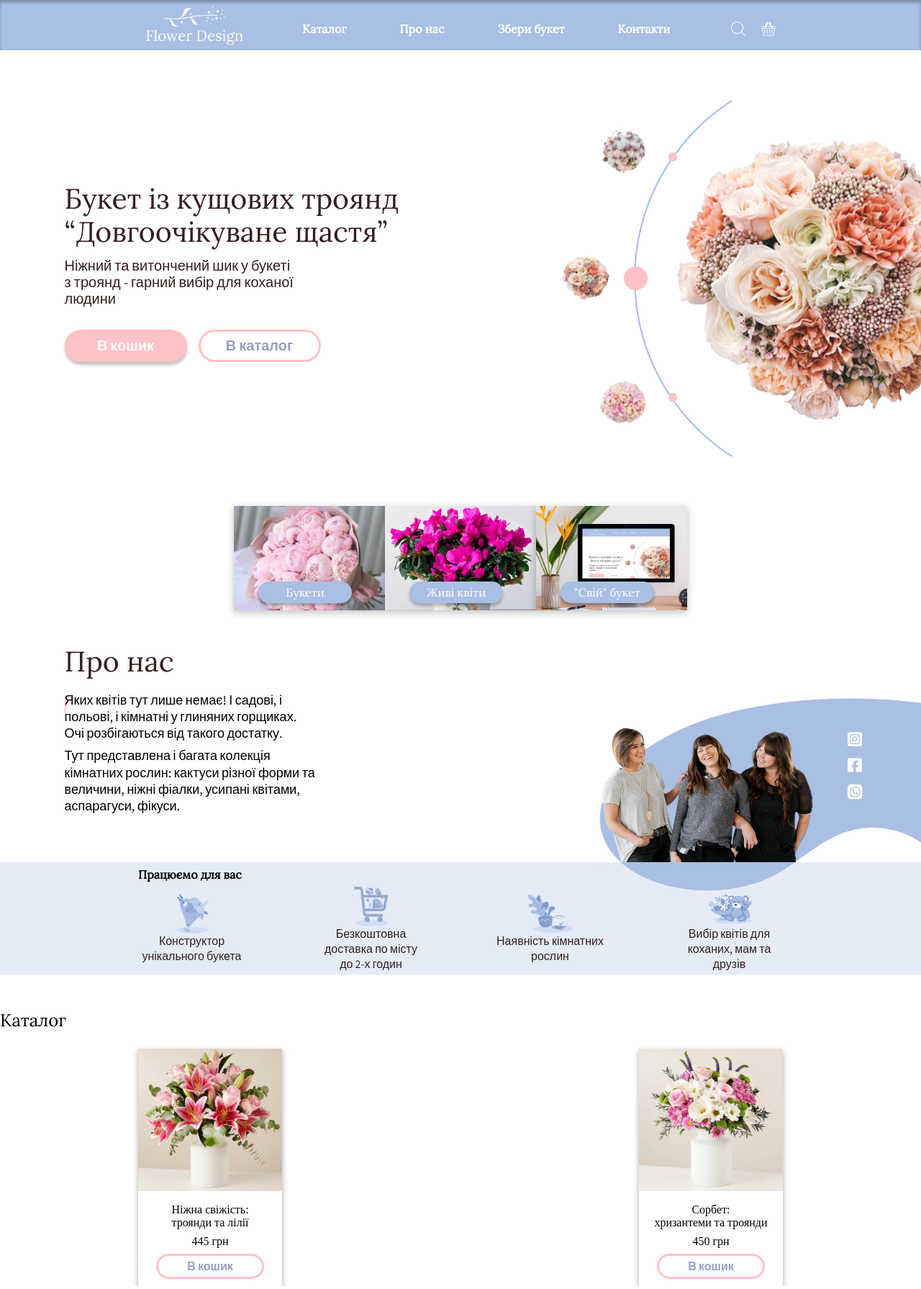
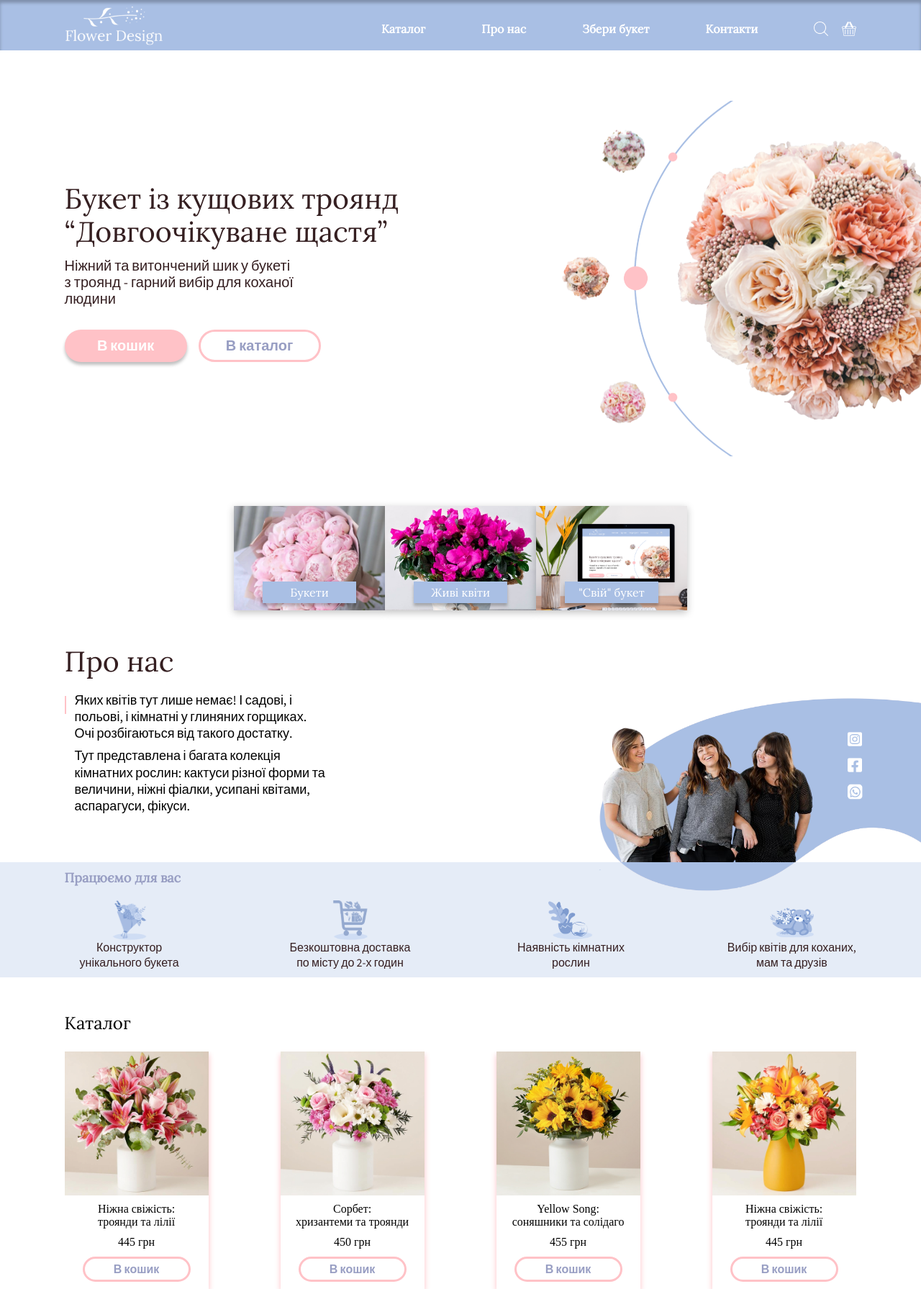
Before and after one commit to WeirdLight/Portfolio, a plain HTML site: page index.html in a window 1280 px wide. Shown: the top 1791 px of the page at 72% size. Drawn offline with nearby package versions, Linux system fonts and the light colour scheme.

Commit message:
змінено шаблон сторінки

```diff
--- a/index.html
+++ b/index.html
@@ -12,18 +12,16 @@
 <body>
     <header>
         <div class="header">
-            <span class="menu-items">
-                <a href="#"><img src="./images/menu/logo.png" /></a>
-                <ul>
-                    <li><a href='#'>Каталог</a></li>
-                    <li><a href='#'>Про нас</a></li>
-                    <li><a href='#'>Збери букет</a></li>
-                    <li><a href='#'>Контакти</a></li>
-                </ul>
+            <a href="#"><img name='logo' src="./images/menu/logo.png" /></a>
+            <span class="menu-list">
+                <a href='#'>Каталог</a>
+                <a href='#'>Про нас</a>
+                <a href='#'>Збери букет</a>
+                <a href='#'>Контакти</a>
+                <span>
+                    <img name="lupa" src="./images/menu/lupa.png" />
+                    <a href="#"><img name="basket" src="./images/menu/basket.png" /></a>
                 </span>
-            <span class="function-in-menu">
-                <img src="./images/menu/lupa.png" />
-                <a href="#"><img src="./images/menu/basket.png" /></a>
             </span>
         </div>
     </header>
@@ -69,8 +67,9 @@
         </span>
     </section>
     <section class="our-functions">
+        <span class="container1">
+            <span class="header"><h2>Працюємо для вас</h2></span>
             <span class="container">
-            <h2>Працюємо для вас</h2>
                 <span>
                     <img src="./images/section3/constructor.png" alt="constructor">
                     <p>Конструктор унікального букета</p>
@@ -88,10 +87,12 @@
                     <p>Вибір квітів для коханих, мам та друзів</p>
                 </span>
             </span>
+        </span>
     </section>
     <section class="catalog">
+        <span class="container1">
             <h2>Каталог</h2>
-        <span class="content">
+            <div class="content">
                 <span>
                     <img src="./images/section4-catalog/flower1.png" alt="soft-fresh">
                     <p>Ніжна свіжість:<br/>троянди та лілії</p>
@@ -104,6 +105,31 @@
                     <p>450 грн</p>
                     <button class="button1">В кошик</button>
                 </span>
+                <span>
+                    <img src="./images/section4-catalog/flower3.png" alt="sorbet">
+                    <p>Yellow Song:<br/>соняшники та солідаго</p>
+                    <p>455 грн</p>
+                    <button class="button1">В кошик</button>
+                </span>
+                <span>
+                    <img src="./images/section4-catalog/flower4.png" alt="soft-fresh">
+                    <p>Ніжна свіжість:<br/>троянди та лілії</p>
+                    <p>445 грн</p>
+                    <button class="button1">В кошик</button>
+                </span>
+                <span>
+                    <img src="./images/section4-catalog/flower5.png" alt="sorbet">
+                    <p>Сорбет:<br/>хризантеми та троянди</p>
+                    <p>450 грн</p>
+                    <button class="button1">В кошик</button>
+                </span>
+                <span>
+                    <img src="./images/section4-catalog/flower6.png" alt="sorbet">
+                    <p>Yellow Song:<br/>соняшники та солідаго</p>
+                    <p>455 грн</p>
+                    <button class="button1">В кошик</button>
+                </span>
+            </div>
         </span>
     </section>
     <section class="review"></section>
--- a/style.css
+++ b/style.css
@@ -7,7 +7,7 @@
     --fs-xxl: 2.45rem;
     --fs-xxxl: 4.08rem;
     --Color-main: white;
-    --Color-pink:	#FFC2C7;
+    --Color-pink:	#ffc2c7;
     --Color-purple: rgb(169, 191, 228)	;
     --Color-purple-opacity: rgba(169, 191, 228, 0.3)	;
     --Color-purple-name-descr:	#989EC3;
@@ -24,58 +24,63 @@
 body{
     overflow-x: hidden;
 }
-.header{
+header{
+    width: 100%;
     display: flex;
     background-color: var(--Color-purple);
+    box-shadow: inset 0px 4px 4px 0px rgba(0, 0, 0, 0.25);
     justify-content: center;
+    position: fixed;
+    z-index: 1;
+    top: 0;
+}
+div.header{
+    display: flex;
     height: 70px;
-    box-shadow: inset 0px 4px 4px 0px rgba(0, 0, 0, 0.25);
-    position: fixed;
-    width: 100%;
-    top: 0;
-    z-index: 1;
+    justify-content: space-between;
+    width: 86%;
 }
-.menu-items{
-    display: flex;
-}
-.menu-items > a >img{
+
+img[name='logo']{
     width: 136.5px;
     height: 55px;
     margin-top: 8px;
 }
-.menu-items ul{
-    margin-left: 82px;
+header span.menu-list{
+    width: 60%;
+    display: flex;
+    justify-content: space-between;
 }
-.menu-items ul li{
+header a + span > a{
     display: inline-block;
     list-style-type: none;
     margin-top: 30px;
 }
-.menu-items ul > li > a{
+header a+ span >a{
     text-decoration: none;
     color: var(--Color-main);
-    margin-right: 70px;
     font-family: "Lora", serif;
     font-size: var(--fs-md2);
     font-weight: 700;
-    padding-bottom: 2px;
+    height: 35%;
     border-bottom: 1px rgba(0,0,0,0) solid;
     transition: 0.3s;
 }
-.menu-items ul a:hover{
+header span.menu-list > a:hover{
     border-bottom-color: var(--Color-main);
 }
-.function-in-menu{
-    margin-left: 15px;
-    display: flex;
-    width: 62px;
-    justify-content: space-between;
+
+header span > img[name='lupa']{
+    margin-right: 15px;
 }
-.function-in-menu img{
+header ul + span{
+    display: inline;
+    justify-content: unset;
+}
+header img{
     cursor: pointer;
     width: 20px;
     height: 20px;
-    margin-top: 30px;
 }
 
 .main-page{
@@ -156,7 +161,6 @@ button{
     display: flex;
     justify-content: center;
 }
-
 .about-us > span.options > span{
     width: 210px;
     height: 145px;
@@ -187,10 +191,13 @@ button{
     box-shadow: 0px 4px 4px 0px rgba(0, 0, 0, 0.25);
     border: none;
     font-weight: 400;
+    border-radius: 0;
+    margin: 0;
 }
 
 .about-us > span button:hover{
     font-weight: 700;
+    transform: scale(110%,110%);
 }
 
 hr{
@@ -227,6 +234,7 @@ hr{
     font-size: 18px;
     width: 350px;
     margin-bottom: 8px;
+    margin-left: 14px;
     position: relative;
     line-height: calc(18px*1.29);
 }
@@ -270,26 +278,24 @@ span.social-media > img[src="./images/section2/viber.png"]{
     margin-left: -2px;
 }
 .our-functions{
-    height: 156px;
+    height: auto;
     background-color: var(--Color-purple-opacity);
     display: flex;
-    position: relative;
-    z-index: 1;
 }
-
+.container1{
+    margin: 0 auto;
+    width: 86%;
+}
 .our-functions h2{
-    font-size: 16px;
+    font-size: 18px;
     font-family: var(--ff-Lora);
-    display: block;
-    margin-top: 7px;
-    position: absolute;
+    margin-top: 10px;
+    color: var(--Color-purple-name-descr);
 }
 
 .our-functions .container{
-    margin: 0 auto;
     display: flex;
     justify-content: space-between;
-    width: 70%;
 }
 
 .our-functions .container p{
@@ -306,22 +312,15 @@ span.social-media > img[src="./images/section2/viber.png"]{
     margin-bottom: 0;
 }
 
-.container > span{
-    margin-top: 30px;
+.our-functions .container > span:not(span.header){
+    margin-top: 20px;
     width: 180px;
     display:grid;
     justify-items: center;
     align-content: center;
+    margin-bottom: 10px;
 }
 
-.container > span:not(span:last-of-type){
-    margin-right: 100px;
-}
-
-/* section.catalog .content{
-    display: flex;
-    justify-content: center;
-} */
 
 section.catalog h2{
     margin-top: 48px;
@@ -331,25 +330,35 @@ section.catalog h2{
     margin-bottom: 24px;
 }
 
-section.catalog span > span{
+section.catalog div.content > span{
     width: 200px;
     height: 330px;
     display: flex;
     flex-direction: column;
     justify-content: space-between;
-    box-shadow: 0px 4px 8px 0px rgb(172, 172, 172);
+    box-shadow: 0px 4px 8px 0px var(--Color-pink);
     text-align: center;
     padding-bottom: 10px;
+    margin-right: 100px;
 }
 
-.content{
-    display: flex;
+section.catalog .content{
+    /* display: flex;
     justify-content: space-between;
+    overflow: auto; */
+    display: grid;
+    grid-auto-flow: column;
+    grid-template-rows: 1 1;
+    overflow-x: auto;
+    width: 100%;
     margin: 0 auto;
-    width: 70%;
 }
 
-section.catalog span > span > img{
+section.catalog .container1{
+    display: block;
+}
+
+section.catalog div.content > img{
     width: 100%;
     height: 65%;
     padding-bottom: 10px;
```
Lines whose indentation alone changed are shown as unchanged.
